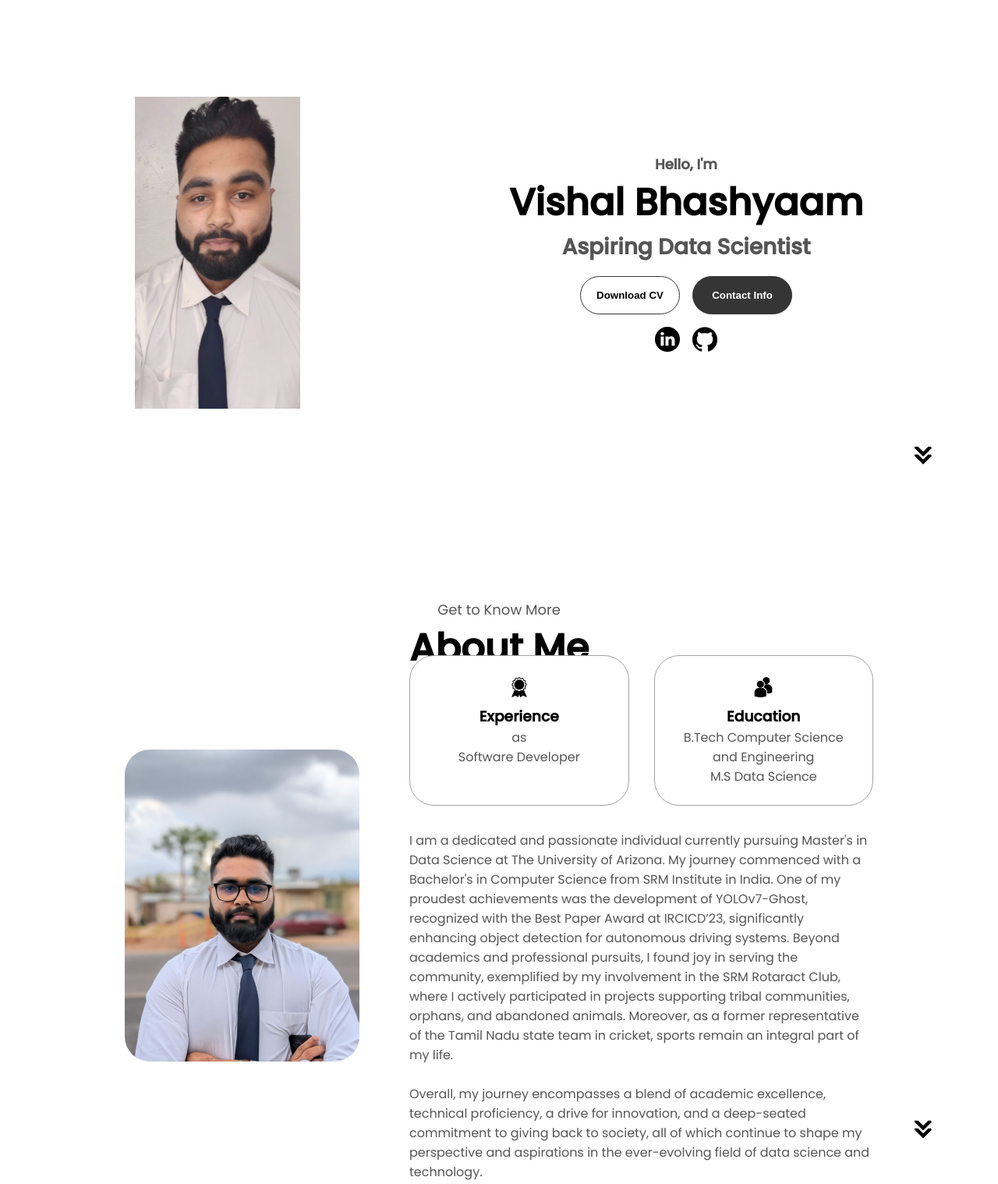
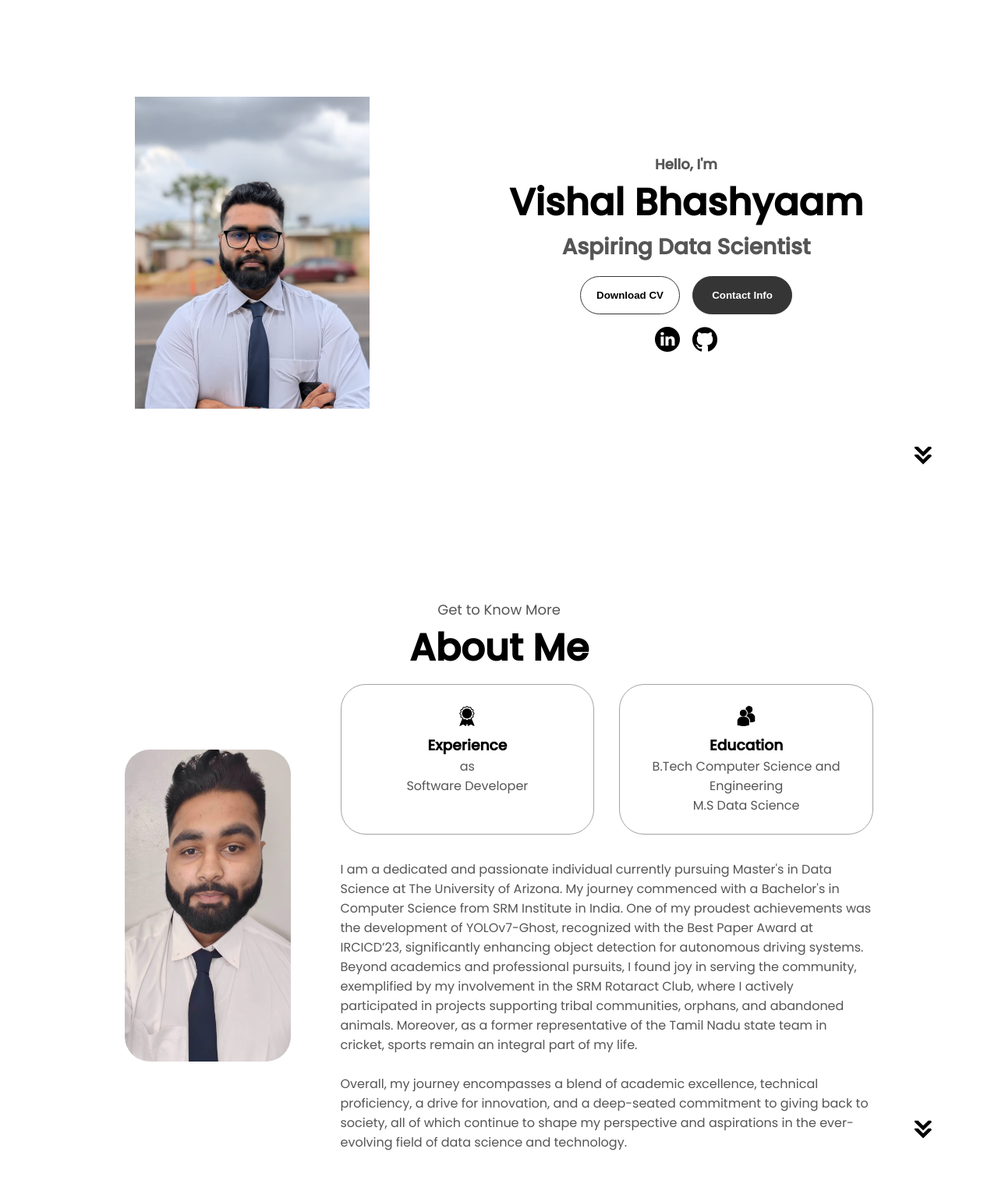
Before and after one commit to vishalbhashyaam/ImVishalBhashyaam.github.io, a plain HTML site: page index.html in a window 1280 px wide. Shown: the part 160-1678 px from the top of the page at 78% size. Drawn offline with Linux system fonts and the light colour scheme.

Commit message:
Update index.html

```diff
--- a/index.html
+++ b/index.html
@@ -39,7 +39,7 @@
     </nav>
     <section id="profile">
         <div class="section__pic-container">
-            <img src = "assets/WhatsApp Image 2024-09-17 at 10.02.48.jpeg" alt="Vishal Bhashyaam profile picture"/>
+            <img src = "assets/WhatsApp Image 2024-09-17 at 10.03.23.jpeg" alt="Vishal Bhashyaam profile picture"/>
         </div>
         <div class="section__text">
             <p class="section__text__p1">Hello, I'm</p>
@@ -69,7 +69,7 @@
         <h1 class="title">About Me</h1>
         <div class="section-container">
             <div class="section__pic-container">
-                <img src="assets/WhatsApp Image 2024-09-17 at 10.03.23.jpeg" alt="Profile picture" class ="about-pic">
+                <img src="assets/WhatsApp Image 2024-09-17 at 10.02.48.jpeg" alt="Profile picture" class ="about-pic">
             </div>
             <div class="about-details-container">
                 <div class="about-containers">
```
